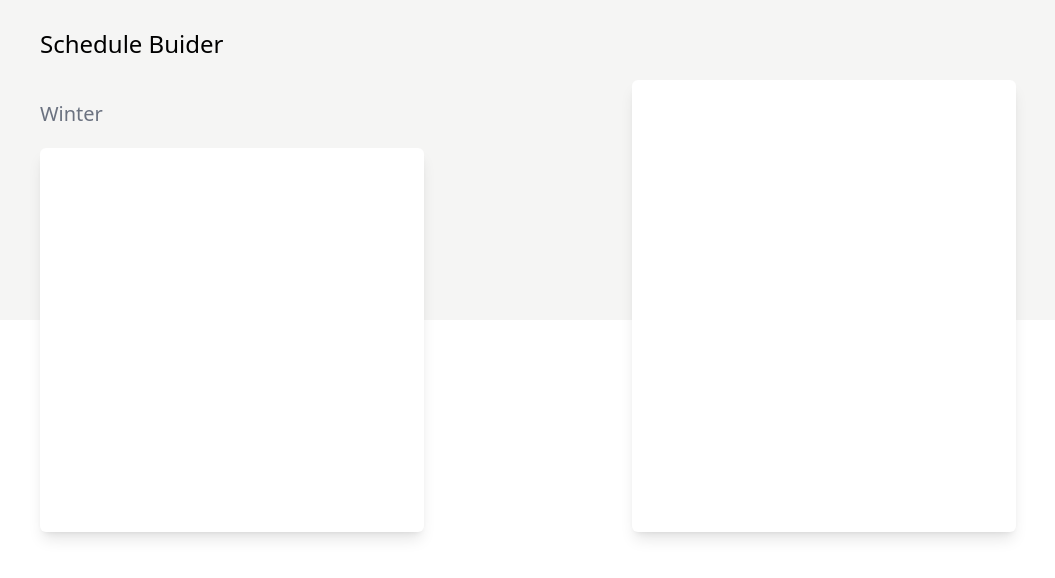
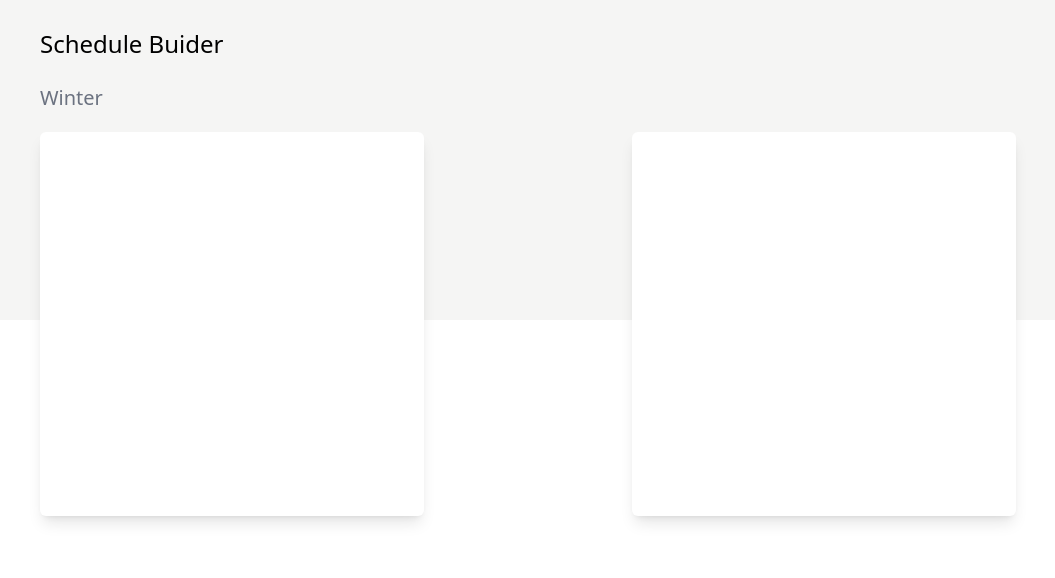
Before and after one commit to alexphl/dal_schedule_builder, a Next.js app: page / in a window 1280 px wide. Shown: the top 578 px of the page, without its empty margins (8-1063 px from the left). Built offline with nearby package versions, Linux system fonts and the light colour scheme.

Commit message:
Structure

```diff
--- a/pages/ClassList.tsx
+++ b/pages/ClassList.tsx
@@ -1,7 +1,7 @@
-export const ClassList = (props: any) => {
+export const ClassList = (props?: any) => {
 	return (
 		<div className={props.className}>
-			{" "}
+			<div className="w-96 h-full shadow-lg bg-white rounded-md p-3"> </div>
 		</div>
 	);
 };
--- /dev/null
+++ b/pages/Head.tsx
@@ -0,0 +1,17 @@
+import Head from "next/head";
+
+export const Heads = () => {
+	return (
+		<Head>
+			<title>Dal Schedule builder</title>
+			<meta name="description" content="Dal Schedule builder" />
+			<meta
+				name="viewport"
+				content="width=device-width, initial-scale=1"
+			/>
+			<link rel="icon" href="/favicon.ico" />
+		</Head>
+	);
+};
+
+export default Heads;
--- /dev/null
+++ b/pages/Schedule.tsx
@@ -0,0 +1,9 @@
+export const Schedule = (props?: any) => {
+	return (
+		<div className={props.className}>
+          <div className="w-96 h-96 shadow-lg bg-white rounded-md p-3"></div>
+        </div>
+	);
+};
+
+export default Schedule;
--- a/pages/index.tsx
+++ b/pages/index.tsx
@@ -1,36 +1,31 @@
 import type { NextPage } from "next";
-import Head from "next/head";
 import Image from "next/image";
-import styles from "../styles/Home.module.css";
+import Heads from "./Head";
 import ClassList from "./ClassList";
+import Schedule from "./Schedule";
 
 const Home: NextPage = () => {
   return (
     <div>
-      <Head>
-        <title>Dal Schedule builder</title>
-        <meta name="description" content="Dal Schedule builder" />
-        <meta name="viewport" content="width=device-width, initial-scale=1" />
-        <link rel="icon" href="/favicon.ico" />
-      </Head>
-
+      <Heads />
       <div className="absolute -z-10 bg-stone-100 w-screen h-80"></div>
       <div className="absolute -z-20 min-h-screen w-screen"></div>
 
-      <main className="w-screen grid grid-cols-2 py-2 px-12">
-        <h1 className="text-2xl font-medium my-5 col-start-1">
-          Schedule Buider
+      <div className="py-2 px-12">
+        <nav className="my-5">
+          <h1 className="text-2xl font-medium">Schedule Buider</h1>{" "}
+        </nav>
+
+        <h1 className="text-xl font-medium text-gray-500 my-4 hover:bg-gray-200 w-max p-1 rounded-sm -left-1 relative">
+          Winter
         </h1>
 
-        <div className="col-start-1">
-          <h1 className="text-xl font-medium text-gray-500 my-4 hover:bg-gray-200 w-max p-1 rounded-sm -left-1 relative">
-            Winter
-          </h1>
-          <div className="w-96 h-96 shadow-lg bg-white rounded-md p-3"></div>
-        </div>
+        <main className="grid grid-cols-2">
+          <Schedule className="col-start-1" />
 
-        <ClassList className={"relative right-0 col-start-2 w-96 h-full shadow-lg bg-white rounded-md p-3"}/>
-      </main>
+          <ClassList className="col-start-2" />
+        </main>
+      </div>
     </div>
   );
 };
```
